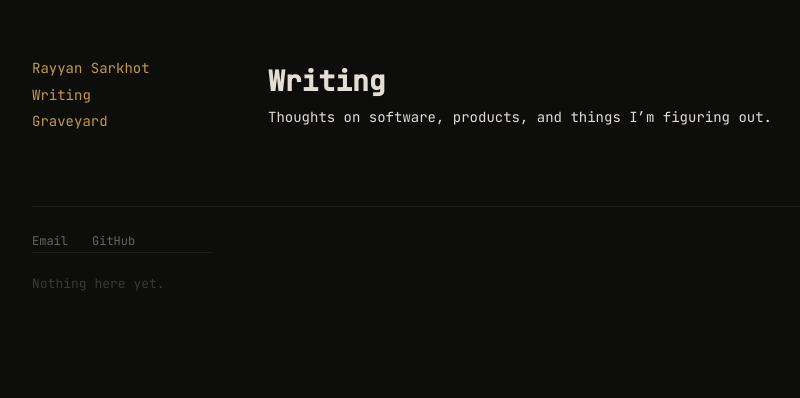
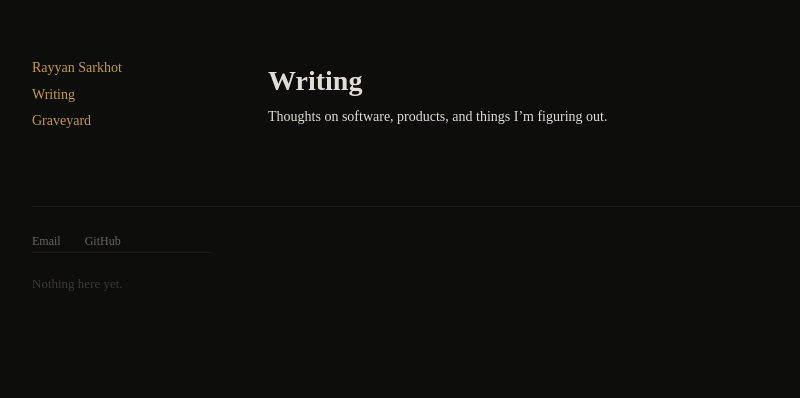
Before and after one commit to rayyansarkhot/rayyansarkhot.github.io, a plain HTML site: page blog/index.html in a window 1280 px wide. Shown: the whole page, without its empty margins (212-1012 px from the left). Drawn offline with Linux system fonts and the light colour scheme.

Commit message:
Switch font to Times New Roman

```diff
--- a/blog/index.html
+++ b/blog/index.html
@@ -4,9 +4,6 @@
   <meta charset="UTF-8">
   <meta name="viewport" content="width=device-width, initial-scale=1.0">
   <title>Writing &mdash; Rayyan Sarkhot</title>
-  <link rel="preconnect" href="https://fonts.googleapis.com">
-  <link rel="preconnect" href="https://fonts.gstatic.com" crossorigin>
-  <link href="https://fonts.googleapis.com/css2?family=JetBrains+Mono:ital,wght@0,300;0,400;0,500;1,300;1,400&display=swap" rel="stylesheet">
   <link rel="stylesheet" href="../style.css">
   <link rel="icon" type="image/svg+xml" href="../favicon.svg">
 </head>
--- a/style.css
+++ b/style.css
@@ -4,7 +4,7 @@
   --dim: #686560;
   --accent: #c49a4a;
   --border: #1c1c18;
-  --font: 'JetBrains Mono', monospace;
+  --font: 'Times New Roman', Times, serif;
 }
 
 *, *::before, *::after {
```
Also changed, not shown: blog/posts/template.html (+0 -3 lines), index.html (+0 -3 lines).
